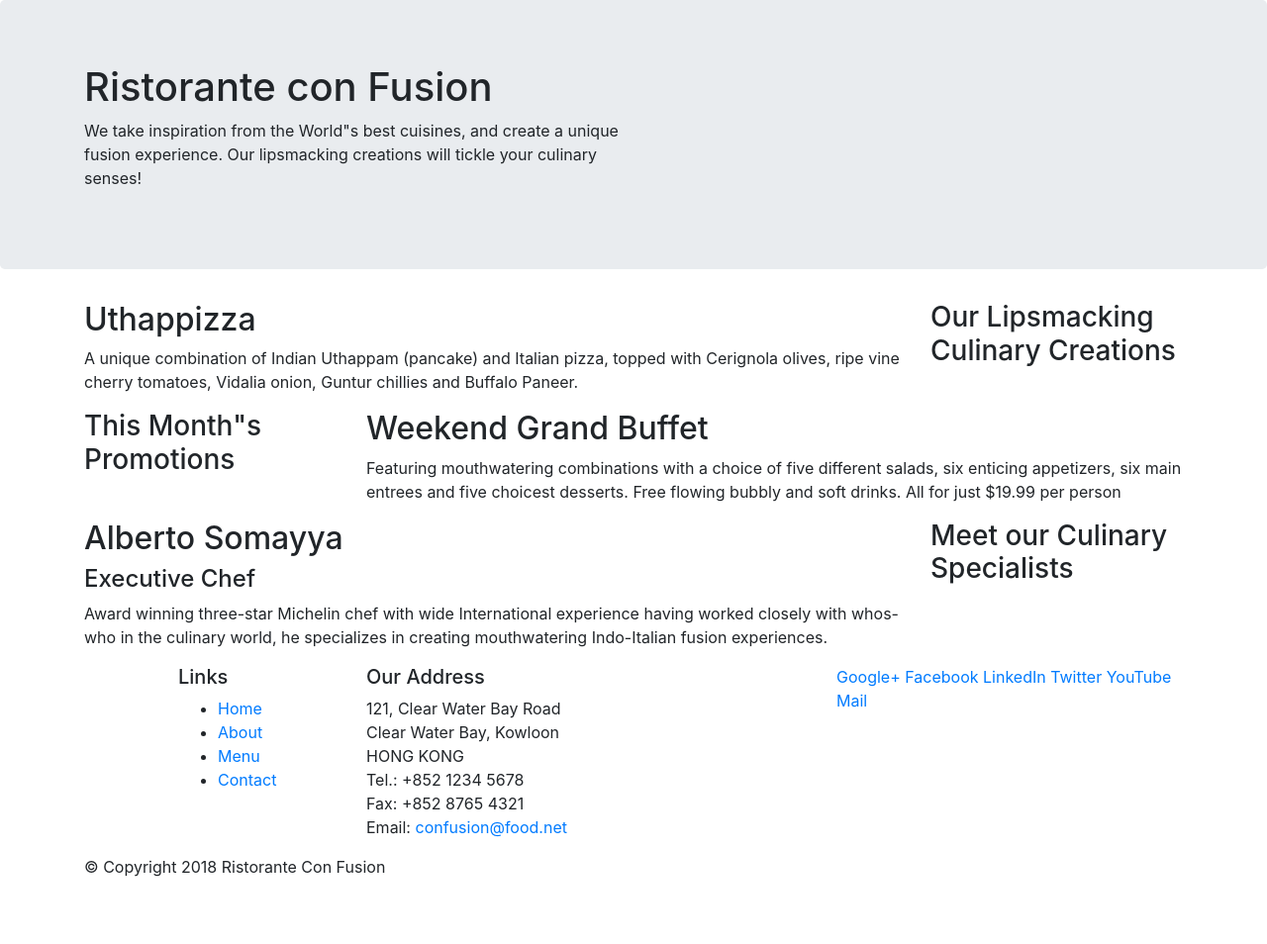
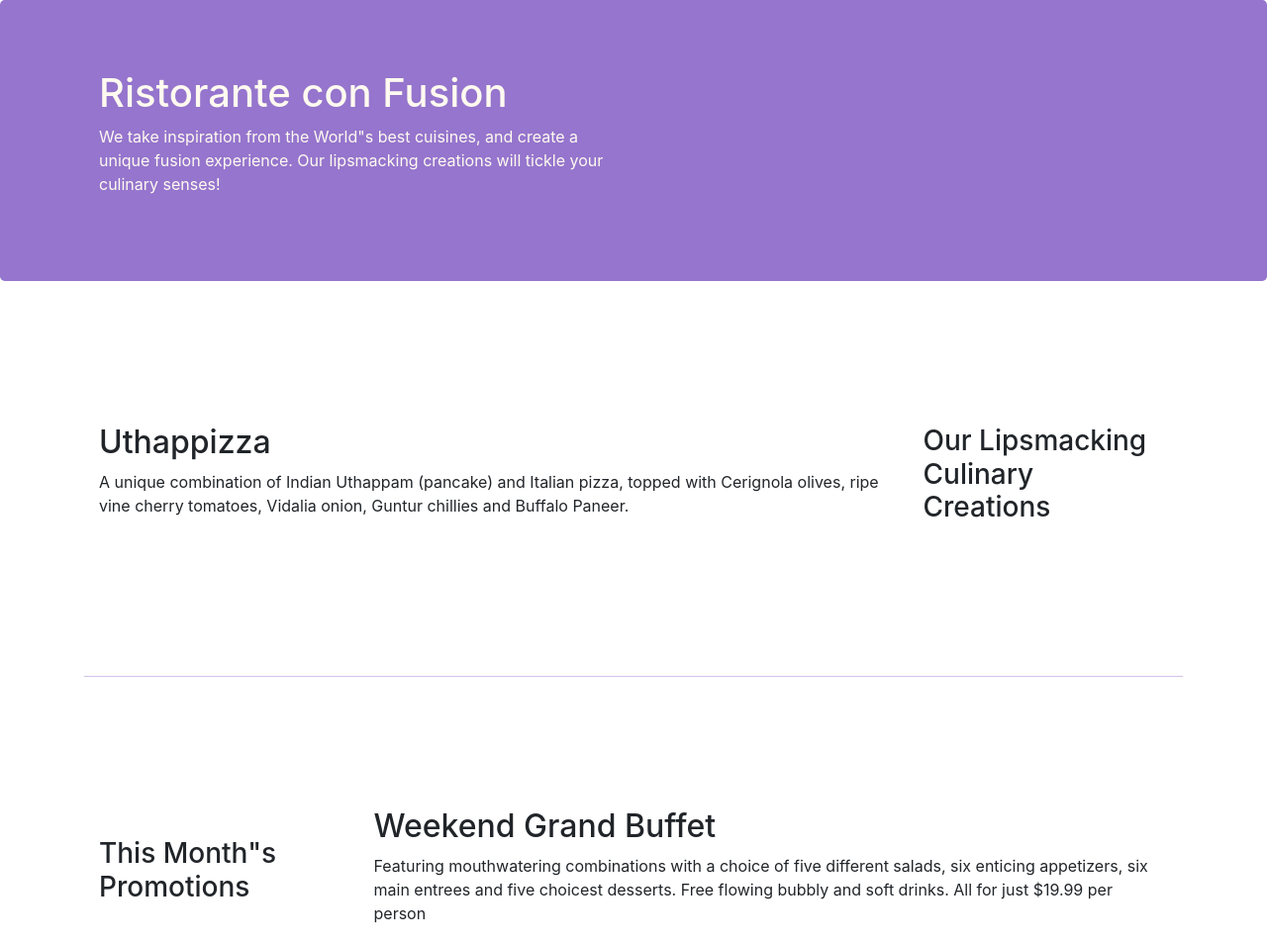
Before and after one commit to simonavilav/bs4-project, a website: page index.html in a window 1280 px wide. Shown: the top 954 px of the page at 99% size. Before the commit the page ends 904 px from the top, so only its background shows below. Drawn offline with nearby package versions, Linux system fonts and the light colour scheme.

Commit message:
CSS styles added.

```diff
--- /dev/null
+++ b/css/styles.css
@@ -0,0 +1,30 @@
+.row-header {
+    margin: 0px auto;
+    padding: 0px auto;
+}
+
+.row-content {
+    margin: 0px auto;
+    padding: 50px 0px 50px 0px;
+    border-bottom: 1px ridge #D1C4E9;
+    min-height: 400px;
+}
+
+.footer {
+    background-color: #D1C4E9;
+    margin: 0px auto;
+    padding: 20px 0px 20px 0px;
+}
+
+.jumbotron {
+    padding: 70px 30px 70px 30px;
+    margin: 0px auto;
+    background: #9575CD;
+    color: floralwhite;
+}
+
+.address {
+    font-size: 80%;
+    margin: 0px;
+    color: #0f0f0f
+}
--- a/index.html
+++ b/index.html
@@ -9,6 +9,7 @@
 
     <!-- Bootstrap CSS -->
     <link rel="stylesheet" href="node_modules/bootstrap/dist/css/bootstrap.min.css">
+    <link rel="stylesheet" href="css/styles.css">
     <title>Ristorante Con Fusion</title>
 </head>
 
@@ -16,7 +17,7 @@
 
     <header class="jumbotron">
         <div class="container">
-            <div class="row">
+            <div class="row row-header">
                 <div class="col-12 col-sm-6">
                     <h1>Ristorante con Fusion</h1>
                     <p>We take inspiration from the World"s best cuisines, and create a unique fusion experience. Our lipsmacking creations will tickle your culinary senses!</p>
@@ -28,7 +29,7 @@
     </header>
 
     <div class="container">
-        <div class="row">
+        <div class="row row-content align-items-center">
             <div class="col-12 col-sm-4 order-sm-last col-md-3">
                 <h3>Our Lipsmacking Culinary Creations</h3>
             </div>
@@ -39,7 +40,7 @@
         </div>
 
 
-        <div class="row">
+        <div class="row row-content align-items-center">
             <div class="col-12 col-sm-4 col-md-3">
                 <h3>This Month"s Promotions</h3>
             </div>
@@ -49,7 +50,7 @@
             </div>
         </div>
 
-        <div class="row">
+        <div class="row row-content align-items-center">
             <div class="col-12 col-sm-4 order-sm-last col-md-3">
                 <h3>Meet our Culinary Specialists</h3>
             </div>
@@ -61,12 +62,12 @@
         </div>
     </div>
 
-    <footer>
+    <footer class="footer">
         <div class="container">
             <div class="row">
                 <div class="col-4 offset-1 col-sm-2">
                     <h5>Links</h5>
-                    <ul>
+                    <ul class="list-unstyled">
                         <li><a href="#">Home</a></li>
                         <li><a href="#">About</a></li>
                         <li><a href="#">Menu</a></li>
@@ -75,7 +76,7 @@
                 </div>
                 <div class="col-7 col-sm-5">
                     <h5>Our Address</h5>
-                    <address>
+                    <address class="address">
 		              121, Clear Water Bay Road<br>
 		              Clear Water Bay, Kowloon<br>
 		              HONG KONG<br>
@@ -84,8 +85,8 @@
 		              Email: <a href="mailto:confusion@food.net">confusion@food.net</a>
 		           </address>
                 </div>
-                <div class="col-12 col-sm-4">
-                    <div>
+                <div class="col-12 col-sm-4 align-self-center">
+                    <div class="text-center">
                         <a href="http://google.com/+">Google+</a>
                         <a href="http://www.facebook.com/profile.php?id=">Facebook</a>
                         <a href="http://www.linkedin.com/in/">LinkedIn</a>
@@ -95,7 +96,7 @@
                     </div>
                 </div>
            </div>
-           <div class="row">
+           <div class="row justify-content-center">
                 <div class="col-auto">
                     <p>© Copyright 2018 Ristorante Con Fusion</p>
                 </div>
```
